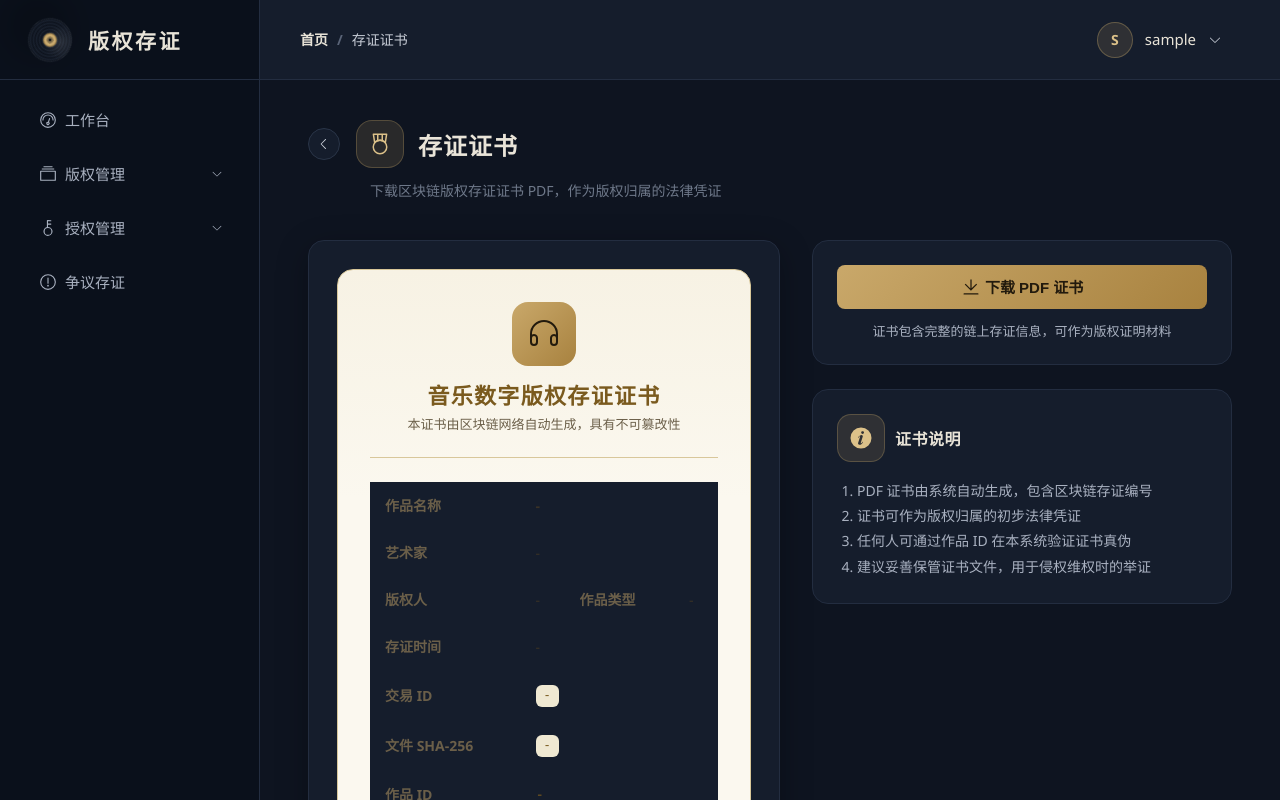
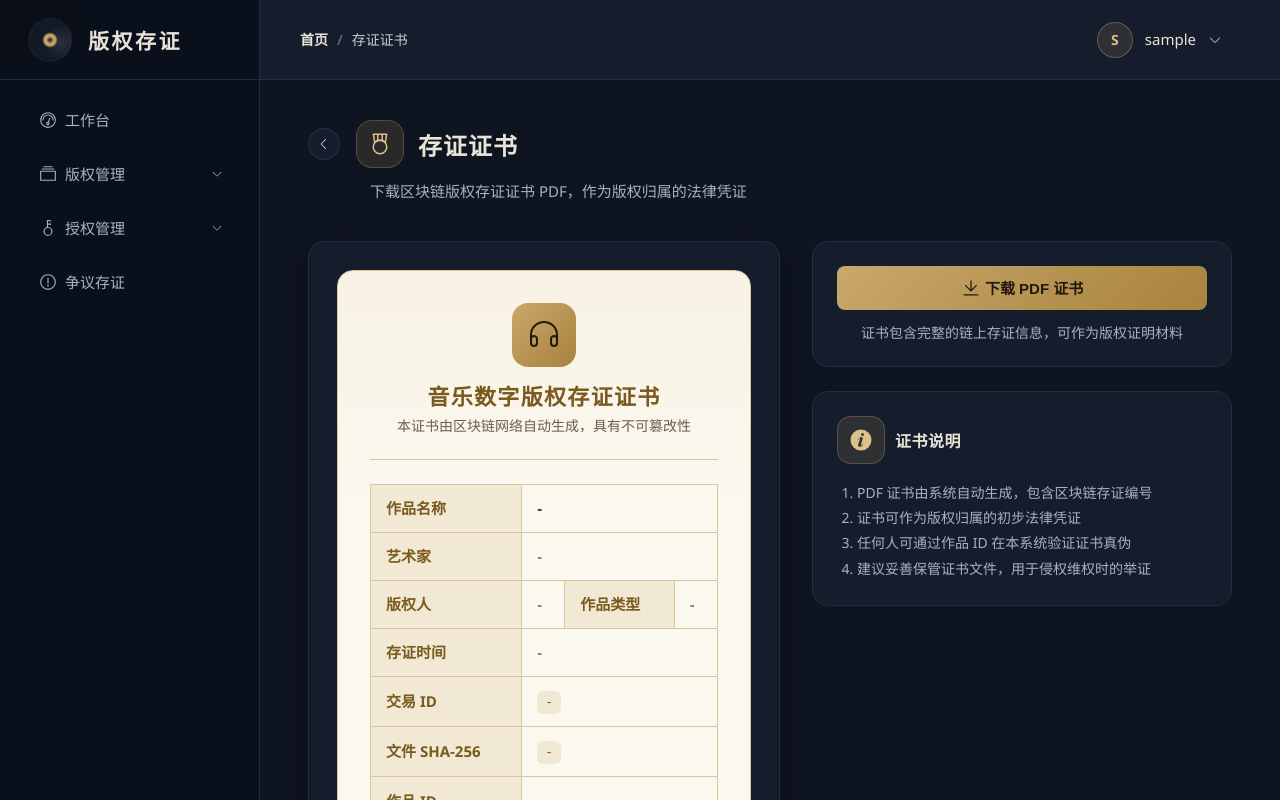
Before and after one commit to xhy214/blockchain, a Vue app in the folder frontend/: page /works/1/certificate in a window 1280 px wide. Built offline with nearby package versions, Linux system fonts and the light colour scheme; no server answers; sample sign-in values are in the browser's storage.

Commit message:
修复存证证书页深浅色拼接违和：纸面内重映射Element变量，并放大过小字体

```diff
--- a/frontend/src/styles/main.scss
+++ b/frontend/src/styles/main.scss
@@ -164,8 +164,8 @@ a {
 }
 
 .page-header-desc {
-  font-size: 14px;
-  color: var(--text-light);
+  font-size: 15px;
+  color: var(--text-secondary);
   margin-top: -28px;
   margin-left: 62px;
 }
--- a/frontend/src/views/works/Certificate.vue
+++ b/frontend/src/views/works/Certificate.vue
@@ -68,7 +68,7 @@
             <el-button class="btn-gradient" size="large" :loading="downloading" @click="handleDownload" style="width: 100%; height: 48px; font-size: 16px;">
               <el-icon :size="20"><Download /></el-icon>&nbsp;下载 PDF 证书
             </el-button>
-            <p style="margin-top: 12px; font-size: 13px; color: var(--text-secondary);">
+            <p style="margin-top: 12px; font-size: 14px; color: var(--text-secondary);">
               证书包含完整的链上存证信息，可作为版权证明材料
             </p>
           </div>
@@ -143,18 +143,24 @@ function formatTime(t) { if (!t) return '-'; return new Date(t).toLocaleString('
   border: 1px solid #D8C79A;
   border-radius: 16px;
 
+  /* 纸面作用域内重映射深色变量：CSS 变量就近继承，压过全局 html.dark 的 Element 覆盖 */
+  --el-fill-color-blank: #FBF8EF;
+  --el-fill-color-light: #F1E9D4;
+  --el-text-color-primary: #3A3226;
+  --el-border-color-lighter: #D8C79A;
+
+  :deep(.el-descriptions) {
+    --el-descriptions-table-border: 1px solid #D8C79A;
+  }
+
   :deep(.el-descriptions__label) {
-    color: #6B5F49;
+    color: #7A5A1E;
+    font-weight: 600;
     background: #F1E9D4;
   }
 
-  :deep(.el-descriptions__content) {
-    color: #3A3226;
-  }
-
-  :deep(.el-descriptions__cell) {
-    border-color: #D8C79A;
-    background: transparent;
+  :deep(.el-descriptions__body .el-descriptions__table .el-descriptions__cell) {
+    font-size: 15px;
   }
 
   :deep(.el-divider--horizontal) {
@@ -180,12 +186,12 @@ function formatTime(t) { if (!t) return '-'; return new Date(t).toLocaleString('
 }
 
 .cert-header h2 { font-family: var(--font-display); font-size: 22px; font-weight: 700; letter-spacing: 0.06em; margin-bottom: 4px; color: #7A5A1E; }
-.cert-subtitle { color: #6B5F49; font-size: 13px; }
+.cert-subtitle { color: #6B5F49; font-size: 14px; }
 
 .cert-hash {
   font-family: monospace;
   word-break: break-all;
-  font-size: 12px;
+  font-size: 13px;
   color: #3A3226;
   background: #EFE8D2;
   padding: 4px 8px;
@@ -223,13 +229,13 @@ function formatTime(t) { if (!t) return '-'; return new Date(t).toLocaleString('
     width: 100%;
     font-weight: 700;
     color: #B03A2E;
-    font-size: 13px;
+    font-size: 14px;
     z-index: 1;
   }
 }
 
 .cert-notice {
-  font-size: 12px;
+  font-size: 14px;
   color: #6B5F49;
   line-height: 1.8;
 }
```
